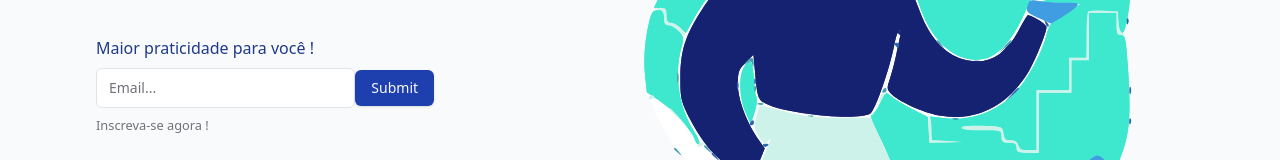
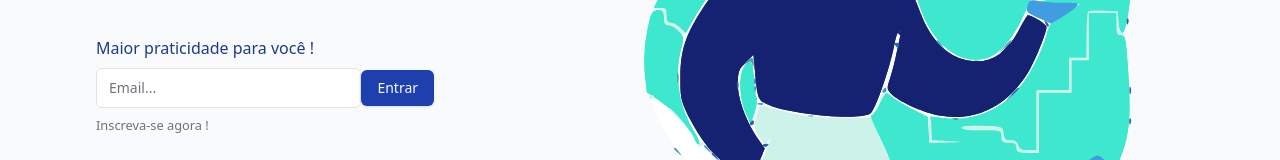
Before and after one commit to vitoinacio/smartWallet, a React (Vite) app: page / in a window 1280 px wide. Shown: the part 330-490 px from the top of the page. Built offline with nearby package versions, Linux system fonts and the light colour scheme.

Commit message:
feat: alter button name

```diff
--- a/src/pages/Home.tsx
+++ b/src/pages/Home.tsx
@@ -58,7 +58,7 @@ const Home = () => {
                         <FormControl>
                           <Input placeholder="Email..." {...field} className='max-w-sm' />
                         </FormControl>
-                        <Button type="submit" className='bg-blue-800 dark:text-slate-200 dark:hover:bg-blue-950'>Submit</Button>
+                        <Button type="submit" className='bg-blue-800 dark:text-slate-200 dark:hover:bg-blue-950'>Entrar</Button>
                       </div>
                       <FormDescription>
                         Inscreva-se agora !
```
